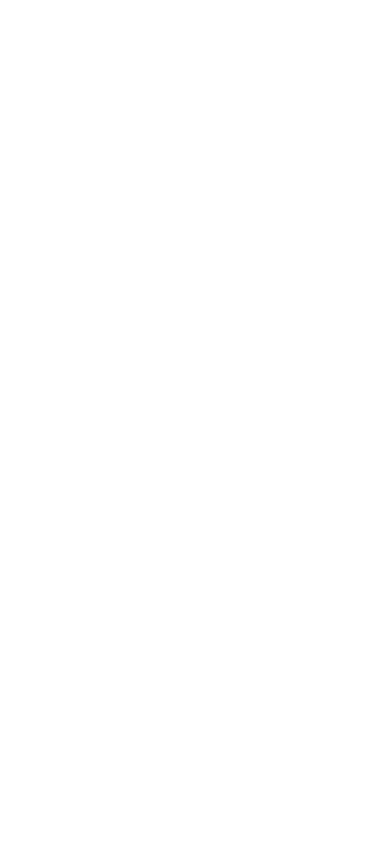
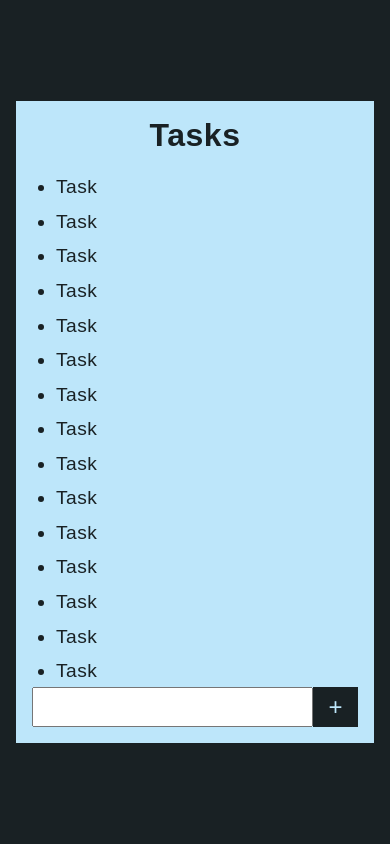
Before and after one commit to penzestamas/todo, a plain HTML site: page index.html in a window 390 px wide. Drawn offline with Linux system fonts and the light colour scheme.

Commit message:
create responsive design

```diff
--- a/index.html
+++ b/index.html
@@ -5,12 +5,82 @@
   <meta charset="UTF-8">
   <meta name="viewport" content="width=device-width, initial-scale=1.0">
   <title>Todo app</title>
+
+  <script src="https://kit.fontawesome.com/38fe2e90c2.js" crossorigin="anonymous"></script>
+
   <link rel="stylesheet" href="style.css">
   <script src="script.js" defer></script>
 </head>
 
 <body>
-
+  <div class="content-wrapper">
+    <h1 class="main-header">Tasks</h1>
+    <div class="task-list">
+      <ul>
+        <li class="list-item">
+          Task
+          <nav class="list-item-menu">
+            <i class="fa-solid fa-chevron-up"></i>
+            <i class="fa-solid fa-chevron-down"></i>
+            <i class="fa-regular fa-pen-to-square"></i>
+            <i class="fa-regular fa-trash-can"></i>
+          </nav>
+        </li>
+        <li class="list-item">Task</li>
+        <li class="list-item">Task</li>
+        <li class="list-item">Task</li>
+        <li class="list-item">Task</li>
+        <li class="list-item">Task</li>
+        <li class="list-item">Task</li>
+        <li class="list-item">Task</li>
+        <li class="list-item">Task</li>
+        <li class="list-item">Task</li>
+        <li class="list-item">Task</li>
+        <li class="list-item">Task</li>
+        <li class="list-item">Task</li>
+        <li class="list-item">Task</li>
+        <li class="list-item">Task</li>
+        <li class="list-item">Task</li>
+        <li class="list-item">Task</li>
+        <li class="list-item">Task</li>
+        <li class="list-item">Task</li>
+        <li class="list-item">Task</li>
+        <li class="list-item">Task</li>
+        <li class="list-item">Task</li>
+        <li class="list-item">Task</li>
+        <li class="list-item">Task</li>
+        <li class="list-item">Task</li>
+        <li class="list-item">Task</li>
+        <li class="list-item">Task</li>
+        <li class="list-item">Task</li>
+        <li class="list-item">Task</li>
+        <li class="list-item">Task</li>
+        <li class="list-item">Task</li>
+        <li class="list-item">Task</li>
+        <li class="list-item">Task</li>
+        <li class="list-item">Task</li>
+        <li class="list-item">Task</li>
+        <li class="list-item">Task</li>
+        <li class="list-item">Task</li>
+        <li class="list-item">Task</li>
+        <li class="list-item">Task</li>
+        <li class="list-item">Task</li>
+        <li class="list-item">Task</li>
+        <li class="list-item">Task</li>
+        <li class="list-item">Task</li>
+        <li class="list-item">Task</li>
+        <li class="list-item">Task</li>
+        <li class="list-item">Task</li>
+        <li class="list-item">Task</li>
+        <li class="list-item">Task</li>
+        <li class="list-item">Task</li>
+      </ul>
+    </div>
+    <div class="new-item-container">
+      <input type="text" class="new-item-input"><!--
+      --><button class="new-item-button">+</button>
+    </div>
+  </div>
 </body>
 
 </html>
--- a/style.css
+++ b/style.css
@@ -0,0 +1,96 @@
+* {
+  box-sizing: border-box;
+  padding: 0;
+  margin: 0;
+}
+
+:root {
+  --primary-color: #192124;
+  --secondary-color: #bde6fa;
+}
+
+body {
+  background-color: var(--primary-color);
+  font-family: sans-serif;
+  display: flex;
+  justify-content: center;
+  align-items: center;
+  height: 100vh;
+  padding: 1rem;
+  letter-spacing: 0.5px;
+  color: var(--primary-color);
+}
+
+.inline-block {
+  display: inline-block;
+}
+
+
+/* ELEMENTS */
+
+.content-wrapper {
+  background-color: var(--secondary-color);
+  width: 100%;
+  max-width: 30rem;
+  max-height: 100%;
+  padding: 2rem;
+}
+
+@media (max-width: 400px) {
+  .content-wrapper {
+    padding: 1rem;
+  }
+}
+
+.main-header {
+  text-align: center;
+  padding-bottom: 1rem;
+}
+
+.task-list {
+  overflow: scroll;
+  max-height: 60vh;
+  padding-left: 1.5rem;
+  font-size: 1.2rem;
+}
+
+.list-item {
+  line-height: 1.8;
+}
+
+.list-item-menu {
+  display: none;
+  margin-left: 1rem;
+  opacity: 0.5; /* for lighter menu icons */
+}
+
+.list-item:hover .list-item-menu {
+  display: inline-block;
+}
+
+.new-item-container {
+  margin-top: 0.5rem;
+  /* background-color: white;
+  border: .1rem solid; */
+}
+
+.new-item-input {
+  outline: none;
+  padding: 0.5rem;
+  padding-right: 0;
+  font-size: 1.2rem;
+  width: calc(100% - 2.8rem);
+  height: 2.5rem;
+}
+
+.new-item-button {
+  position: relative;
+  top: .15rem;
+  background-color: var(--primary-color);
+  color: var(--secondary-color);
+  font-size: 1.5rem;
+  width: 2.8rem;
+  height: 2.5rem;
+  border: none;
+  cursor: pointer;
+}
```
